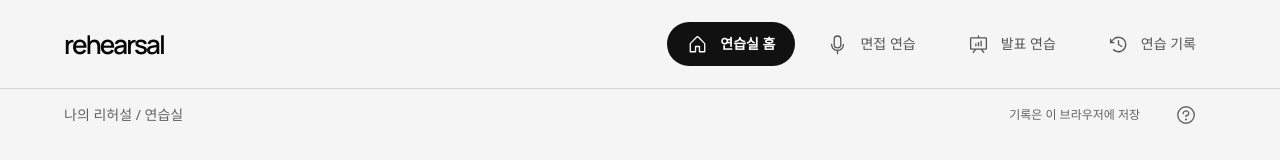
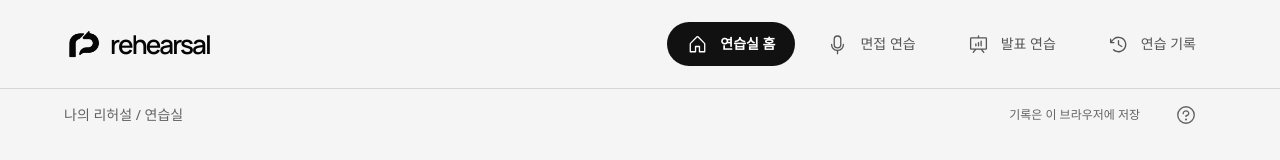
Before and after one commit to luckyandy7/rehearsal-studio, a Next.js app: page / in a window 1280 px wide. Shown: the top 160 px of the page. Built offline with nearby package versions, Linux system fonts and the light colour scheme.

Commit message:
Add rehearsal icon beside the header wordmark

```diff
--- a/src/app/studio-theme.css
+++ b/src/app/studio-theme.css
@@ -51,10 +51,18 @@ html:root .brand-mark {
 	display: none;
 }
 html:root .brand {
+	gap: 6px;
 	margin: 0;
 	font-size: 26px;
 	letter-spacing: -0.07em;
 	color: #050505;
+}
+html:root .brand-icon {
+	display: block;
+	width: 40px;
+	height: 40px;
+	object-fit: contain;
+	flex-shrink: 0;
 }
 html:root .nav-button {
 	width: auto;
--- a/src/components/studio-app.tsx
+++ b/src/components/studio-app.tsx
@@ -5,11 +5,11 @@ import {
 	Microphone,
 	PresentationChart,
 	Question,
-	Waveform,
 	X,
 } from "@phosphor-icons/react";
 import * as Dialog from "@radix-ui/react-dialog";
 import { motion, useReducedMotion } from "motion/react";
+import Image from "next/image";
 import { useEffect, useRef, useState } from "react";
 import { useCameraAnalysis } from "@/hooks/use-camera-analysis";
 import { useLayoutMotion } from "@/hooks/use-layout-motion";
@@ -167,9 +167,14 @@ export function StudioApp() {
 					className="brand"
 					onClick={() => navigate({ kind: "home" })}
 				>
-					<span className="brand-mark">
-						<Waveform size={23} weight="bold" />
-					</span>
+					<Image
+						className="brand-icon"
+						src="/brand/rehearsal-icon.png"
+						alt=""
+						width={40}
+						height={40}
+						unoptimized
+					/>
 					rehearsal
 				</button>
 				<span className="sidebar-label">나만의 연습실</span>
```
Also changed, not shown: public/brand/rehearsal-icon.png (added).
